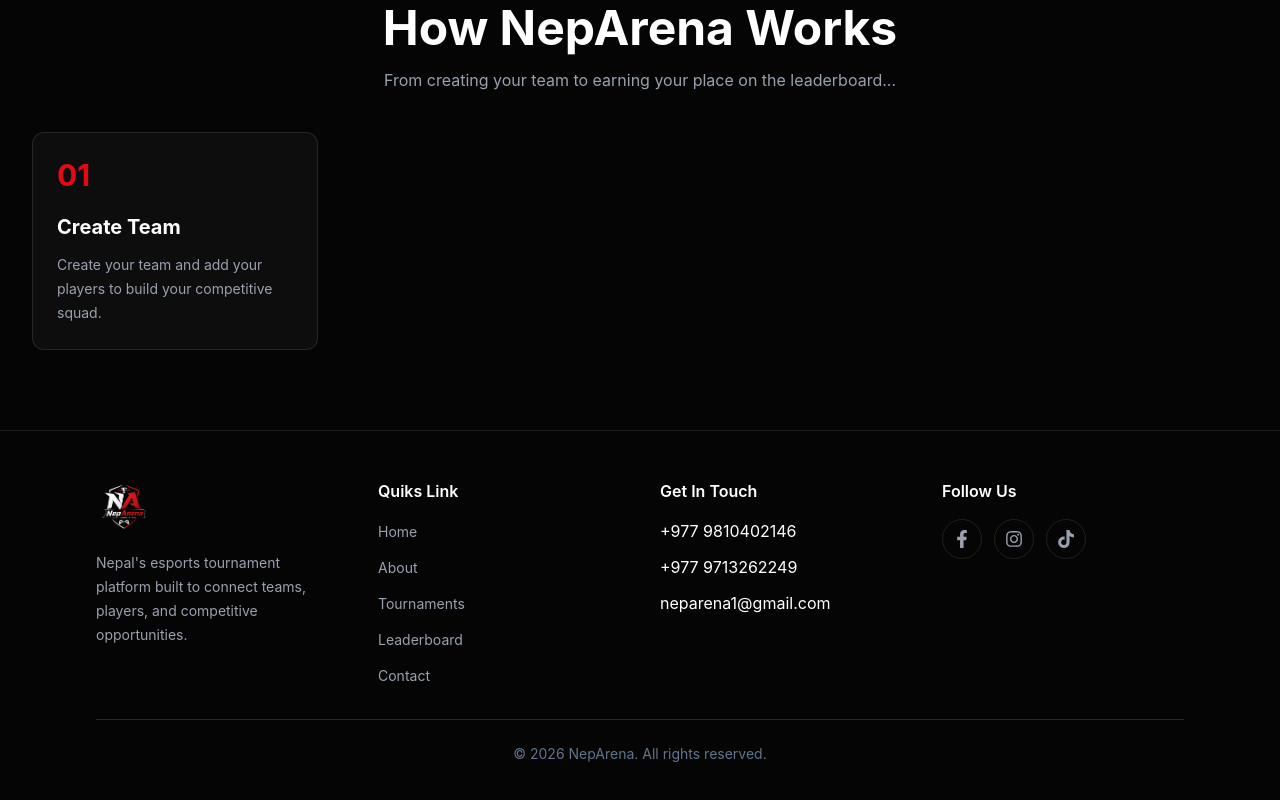
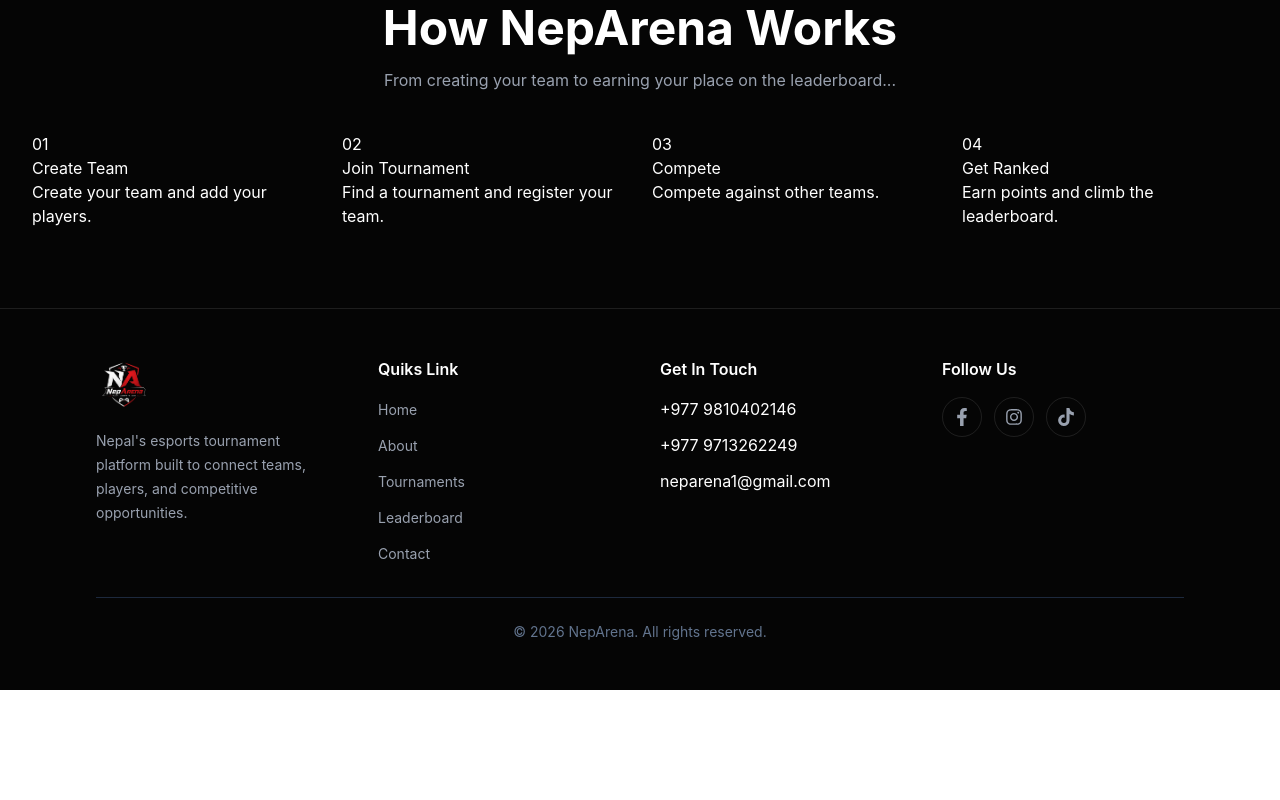
Before and after one commit to Sugam112stha/NepArena, a React (Vite) app: page /About in a window 1280 px wide. Shown: the part 1474-2274 px from the top of the page. After the commit the page ends 2164 px from the top, so only its background shows below. Built offline with nearby package versions, Linux system fonts and the light colour scheme.

Commit message:
some little changes in about section

```diff
--- a/src/pages/About.tsx
+++ b/src/pages/About.tsx
@@ -1,4 +1,26 @@
 const About = () => {
+  const steps = [
+  {
+    number: "01",
+    title: "Create Team",
+    description: "Create your team and add your players.",
+  },
+  {
+    number: "02",
+    title: "Join Tournament",
+    description: "Find a tournament and register your team.",
+  },
+  {
+    number: "03",
+    title: "Compete",
+    description: "Compete against other teams.",
+  },
+  {
+    number: "04",
+    title: "Get Ranked",
+    description: "Earn points and climb the leaderboard.",
+  },
+];
   return (
     <main className="min-h-screen bg-[#050505] text-white">
       <section className="mx-auto max-w-6xl">
@@ -124,18 +146,19 @@
         </div>
 
         <div className="grid mt-10 gap-6 sm:grid-cols-2 lg:grid-cols-4">
-          <div className="rounded-xl border border-white/10 bg-[#0D0D0D] p-6">
-            <span className="text-3xl font-bold text-[#E50914]">
-              01
-            </span>
-            <h3 className="mt-5 font-bold text-xl">
-              Create Team
-            </h3>
-            <p className="mt-3 text-sm leading-6 text-gray-400">
-              Create your team and add your players to build
-              your competitive squad.
-            </p>
-          </div>
+          {steps.map((step) =>(
+            <div key={step.number}>
+              <span>
+                {step.number}
+              </span>
+              <h3>
+                {step.title}
+              </h3>
+              <p>
+                {step.description}
+              </p>
+            </div>
+          ))}
         </div>
       </section>
     </main>
```
